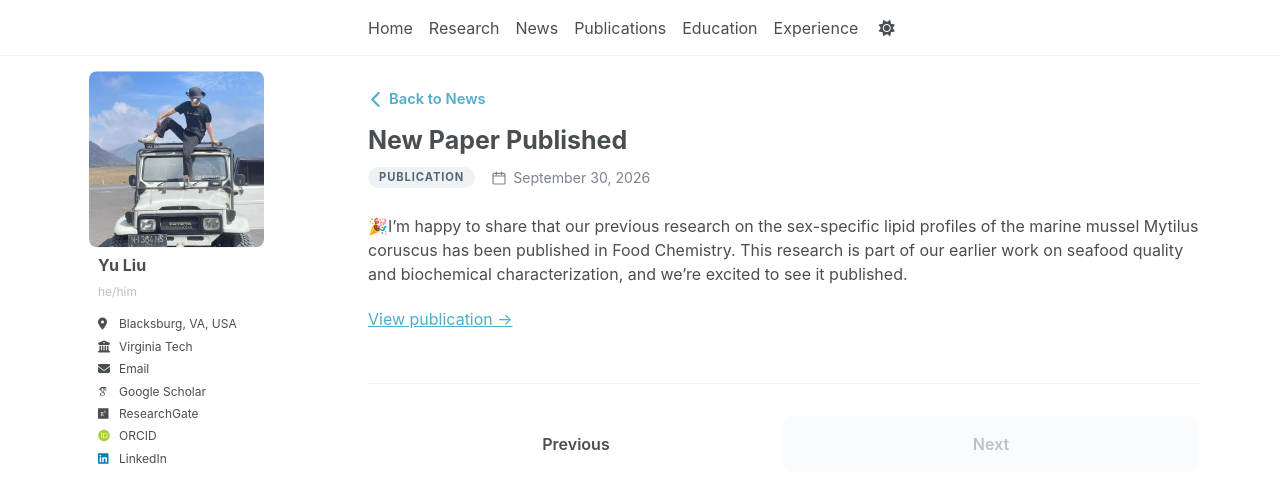
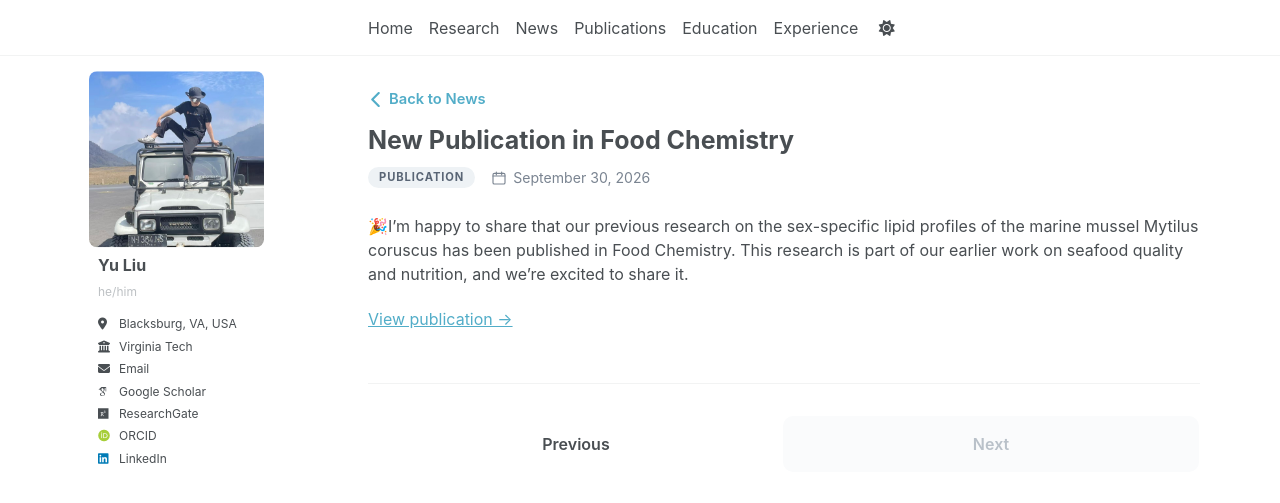
Before and after one commit to yuliu0322/yuliu0322.github.io, a Jekyll site: the page built from _talks/2026-09-30-Sex-specific mussel lipids.md, in a window 1280 px wide. Shown: the top 503 px of the page. Built offline with Jekyll 4.4.1, drawn with Linux system fonts in a browser that asks for light colours; some web fonts are replaced; a script bundle is joined from its source files by our own code; library files that are not in the unit come from our copies.

Commit message:
Update 2026-09-30-Sex-specific mussel lipids.md

```diff
--- a/_talks/2026-09-30-Sex-specific mussel lipids.md
+++ b/_talks/2026-09-30-Sex-specific mussel lipids.md
@@ -1,11 +1,11 @@
 ---
-title: "New Paper Published"
+title: "New Publication in Food Chemistry"
 collection: talks
 type: "Publication"
 permalink: /talks/food-chemistry-publication-2026/
 date: 2026-09-30
 ---
 
-🎉I'm happy to share that our previous research on the sex-specific lipid profiles of the marine mussel Mytilus coruscus has been published in Food Chemistry. This research is part of our earlier work on seafood quality and biochemical characterization, and we're excited to see it published.
+🎉I'm happy to share that our previous research on the sex-specific lipid profiles of the marine mussel Mytilus coruscus has been published in Food Chemistry. This research is part of our earlier work on seafood quality and nutrition, and we're excited to share it.
 
 <a href="https://doi.org/10.1016/j.foodchem.2026.151377" target="_blank" rel="noopener noreferrer">View publication →</a>
```
